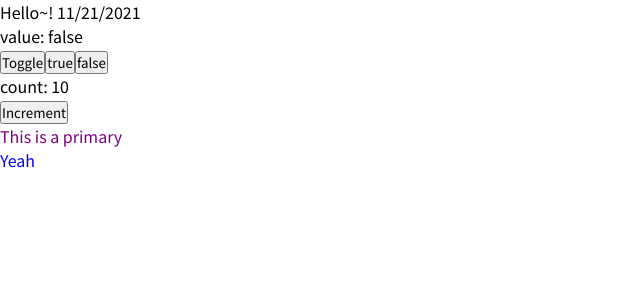
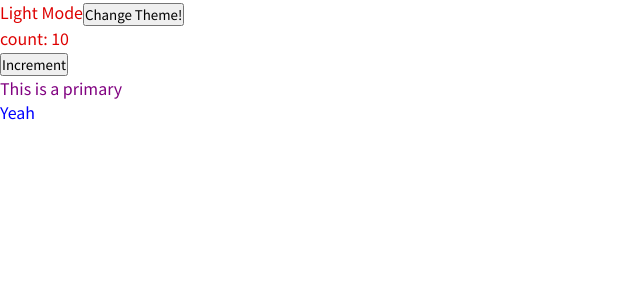
Before and after one commit to Team-Two-Devs/Sundoboo-Web, a React app: page / in a window 1280 px wide. Shown: the top 300 px of the page, without its empty margins (0-640 px from the left). Built offline with nearby package versions, Linux system fonts and the light colour scheme; the HTML template or start-up script is replaced by a standard one.

Commit message:
Add: Dark Theme 지원

```diff
--- a/package.json
+++ b/package.json
@@ -8,7 +8,6 @@
     "@babel/preset-react": "^7.16.0",
     "@babel/preset-typescript": "^7.16.0",
     "@babel/runtime": "^7.16.3",
-    "@types/fork-ts-checker-webpack-plugin": "^0.4.5",
     "@types/react": "^17.0.35",
     "@types/react-dom": "^17.0.11",
     "@types/webpack-dev-server": "^4.5.0",
@@ -52,7 +51,7 @@
     "redux": "^4.1.2"
   },
   "scripts": {
-    "dev": "webpack-dev-server --progress --config webpack.dev.config.ts",
+    "dev": "webpack serve --progress --config webpack.dev.config.ts",
     "build": "webpack --progress --config webpack.prod.config.ts"
   },
   "browserslist": {
--- a/src/App.tsx
+++ b/src/App.tsx
@@ -1,12 +1,16 @@
 import React, { useState } from 'react';
-import { Global } from '@emotion/react';
+import { Global, ThemeProvider } from '@emotion/react';
+import styled from '@emotion/styled';
 
 import { useEffectOnce, useToggle, useUpdate } from './hooks';
 import { global } from './styles';
 import { Test } from './components/common';
+import { darkTheme, lightTheme } from './styles/theme';
 
 const App = () => {
-  const [value, toggleValue] = useToggle(false);
+  const [isDark, toggleIsDark] = useToggle(
+    window.matchMedia('(prefers-color-scheme: dark)').matches
+  );
   const [count, setCount] = useState(10);
 
   const handleIncrement = () => {
@@ -28,18 +32,26 @@ const App = () => {
 
   useUpdate(() => console.log(count), [count]);
 
+  const AppLayout = styled.main`
+    transition: background-color 0.3s ease-out, color 0.3s ease-out;
+    min-height: 100vh;
+    background-color: ${({ theme }) => theme.colors.background};
+    color: ${({ theme }) => theme.colors.text['critical-default']};
+  `;
+
   return (
-    <div>
-      <Global styles={global} />
-      Hello~! {new Date().toLocaleDateString()}
-      <div>value: {value.toString()}</div>
-      <button onClick={toggleValue}>Toggle</button>
-      <button onClick={() => toggleValue(true)}>true</button>
-      <button onClick={() => toggleValue(false)}>false</button>
-      <div>count: {count}</div>
-      <button onClick={handleIncrement}>Increment</button>
-      <Test />
-    </div>
+    <ThemeProvider theme={isDark ? darkTheme : lightTheme}>
+      <AppLayout>
+        <Global styles={global} />
+        {isDark ? 'Dark' : 'Light'} Mode
+        <button type="button" onClick={toggleIsDark}>
+          Change Theme!
+        </button>
+        <div>count: {count}</div>
+        <button onClick={handleIncrement}>Increment</button>
+        <Test />
+      </AppLayout>
+    </ThemeProvider>
   );
 };
 
--- a/src/styles/theme.ts
+++ b/src/styles/theme.ts
@@ -95,7 +95,8 @@ const darkThemeColors = {
   },
   divider: colors.surfaceDp[24],
   text: {
-    'critical-default': colors.red[1],
+    // 'critical-default': colors.red[1],
+    'critical-default': colors.primary,
     'critical-hover': colors.red[2],
     'critical-disabled': colors.red[3]
   }
--- a/src/types/theme.d.ts
+++ b/src/types/theme.d.ts
@@ -1,3 +1,4 @@
+/* eslint-disable flowtype/no-types-missing-file-annotation */
 import '@emotion/react';
 
 declare module '@emotion/react' {
--- a/tsconfig.json
+++ b/tsconfig.json
@@ -12,7 +12,7 @@
     "resolveJsonModule": true,
     "noEmit": true,
     "jsx": "react",
-    "types": ["./src/types/theme"]
+    "types": ["node", "./src/types/theme"]
   },
   "include": ["src"]
 }
--- a/webpack.dev.config.ts
+++ b/webpack.dev.config.ts
@@ -8,7 +8,7 @@ import { WebpackManifestPlugin } from 'webpack-manifest-plugin';
 
 const PUB_DIR = path.join(__dirname, '/public');
 
-const config: Configuration = {
+const config = {
   mode: 'development',
   output: {
     publicPath: '/'
@@ -51,7 +51,7 @@ const config: Configuration = {
     }),
     new HotModuleReplacementPlugin(),
     new ForkTsCheckerWebpackPlugin({
-      async: false
+      async: true
     }),
     new ESLintPlugin({
       extensions: ['js', 'jsx', 'ts', 'tsx']
```
Also changed, not shown: 1 other file (tests, documents, lock files or other folders).
